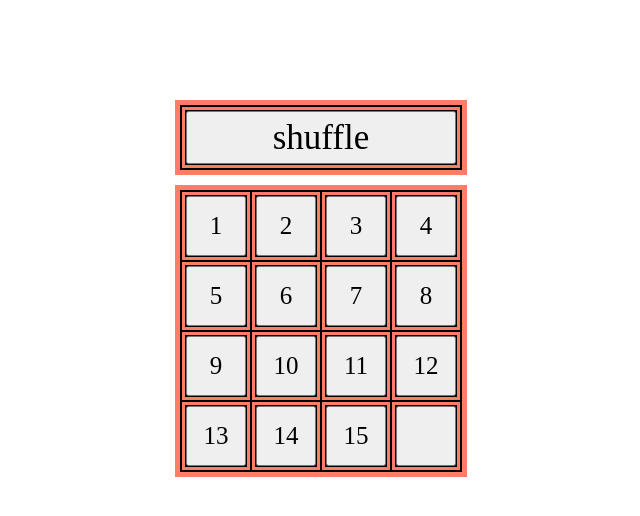
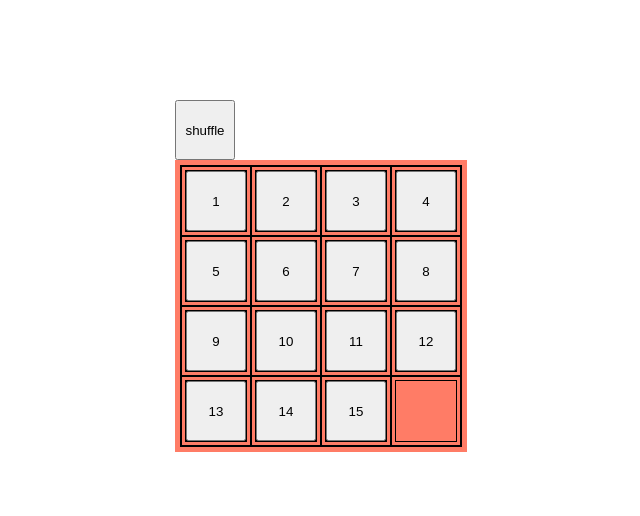
Before and after one commit to mikkeypg/mikkeypg.github.io, a plain HTML site: page index.html in a window 1280 px wide. Shown: the whole page, without its empty margins (125-765 px from the left). Drawn offline with Linux system fonts and the light colour scheme.

Commit message:
Update index.html

```diff
--- a/index.html
+++ b/index.html
@@ -55,8 +55,6 @@ body{
 button {
     width: 60px;
     height: 60px;
-  font-family:bookman old style;
-  font-size:25px;
 }
 table{
 background-color: black;
@@ -66,22 +64,12 @@ td{
 
   border: 3px solid #ff7c66;
 }
-  .btn1{
-    width: 270px;
-    height:53px;
-    font-family:bookman old style;
-    font-size:35px;
-    }
-  .tbl{
-     margin-bottom:10px;
-    height:75px;
-  }
-  }
+.btn{
+  border:black;
+  background: #ff7c66;
+}
 </style>
-  <table class="tbl">
-    <col width="234px"><tr><td>
-    <button class="btn1" onclick="shuffle()">shuffle</button></td></tr>
-  </table>
+<button onclick="shuffle()">shuffle</button>
 <table>
   <tr>
   <td><button onclick="alert(':)')">1</button></td>
```
